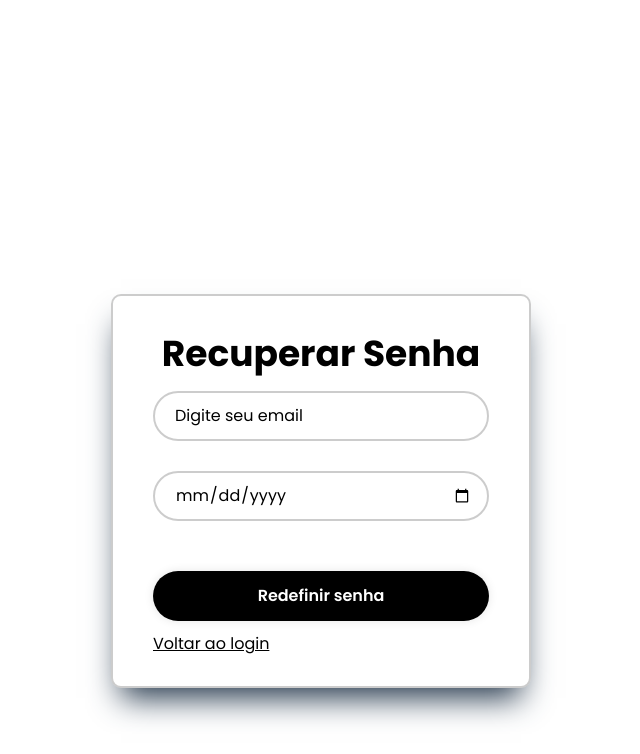
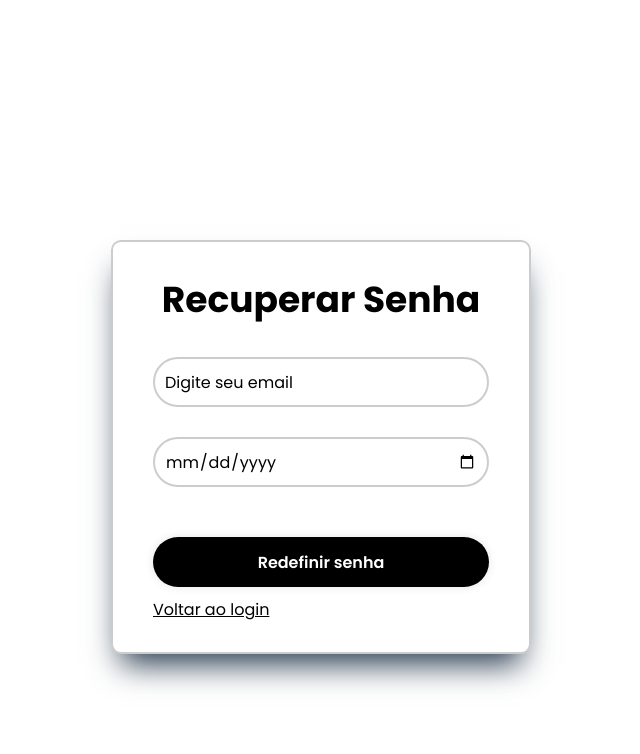
Before and after one commit to marcilio0710/estudo, a PHP site: page /recuperar_senha.html in a window 1280 px wide. Shown: the part 407-1161 px from the top of the page, without its empty margins (319-959 px from the left). Run offline with PHP 8.4, Linux system fonts and the light colour scheme.

Commit message:
Add files via upload

```diff
--- a/cadastro.css
+++ b/cadastro.css
@@ -19,6 +19,7 @@ header{
   background-color: #333;
   z-index: 1; /* pode até remover se não for necessário */
 }
+
 main {
     display: flex;
     justify-content: center;
@@ -27,8 +28,8 @@ main {
     padding: 100px 20px 100px; /* padding-top igual à altura do header */
     background: rgb(255, 255, 255) center center;
     background-size: cover;
+}
 
-}
 .social-bar{
     position: relative;
 }
--- a/login.css
+++ b/login.css
@@ -19,16 +19,17 @@ header{
   background-color: #333;
   z-index: 1; /* pode até remover se não for necessário */
 }
+
 main {
     display: flex;
     justify-content: center;
     align-items: center;
-    min-height: 100vh;
-    padding: 0;
+    min-height: auto;
+    padding: 100px 20px 100px; /* padding-top igual à altura do header */
     background: rgb(255, 255, 255) center center;
     background-size: cover;
+}
 
-}
 .social-bar{
     position: relative;
 }
--- a/recuperar_senha.css
+++ b/recuperar_senha.css
@@ -19,13 +19,15 @@ header{
   background-color: #333;
   z-index: 1; /* pode até remover se não for necessário */
 }
+
 main {
-  display: flex;
-  justify-content: center;
-  align-items: center;
-  min-height: 100vh;
-  padding:0;
-  background: #fff;
+    display: flex;
+    justify-content: center;
+    align-items: center;
+    min-height: auto;
+    padding: 100px 20px 100px; /* padding-top igual à altura do header */
+    background: rgb(255, 255, 255) center center;
+    background-size: cover;
 }
 
 .social-bar{
--- a/recuperar_senha.html
+++ b/recuperar_senha.html
@@ -6,7 +6,6 @@
     <title>Área de Login</title>
     <link rel="stylesheet" href="recuperar_senha.css">
     <link rel="stylesheet" href="style.css">
-    <link rel="stylesheet" href="login.css">
     <link rel="stylesheet" href="https://cdnjs.cloudflare.com/ajax/libs/font-awesome/6.7.2/css/all.min.css" integrity="sha512-Evv84Mr4kqVGRNSgIGL/F/aIDqQb7xQ2vcrdIwxfjThSH8CSR7PBEakCr51Ck+w+/U6swU2Im1vVX0SVk9ABhg==" crossorigin="anonymous" referrerpolicy="no-referrer" />
 </head>
 <body>
--- a/style.css
+++ b/style.css
@@ -500,6 +500,7 @@ nav{
   padding-top: 0.7rem;
   cursor: pointer;
 }
+
   .mobile-menu{
     display: block;
     cursor: pointer;
```
Lines whose indentation alone changed are shown as unchanged.
